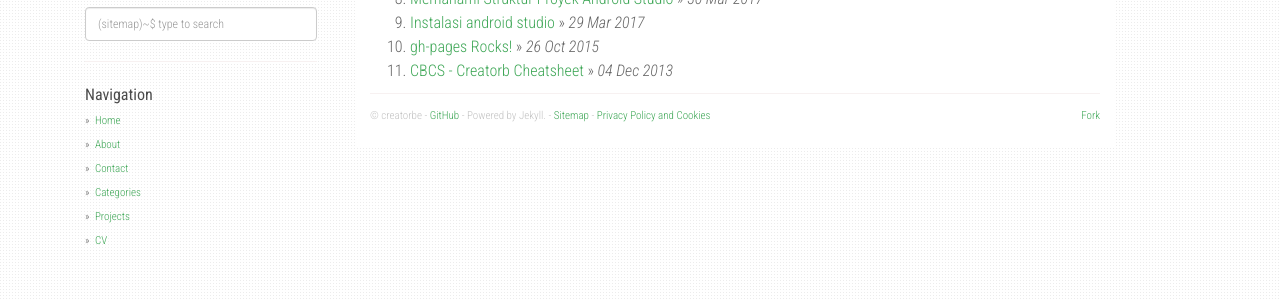
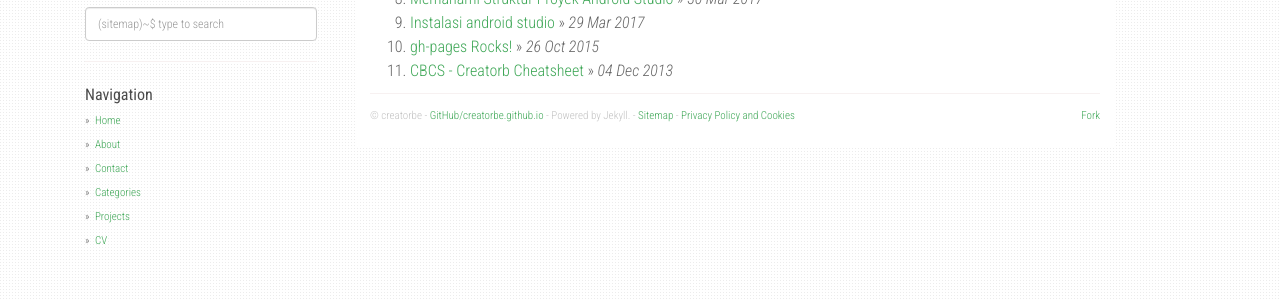
Before and after one commit to creatorbe/creatorbe.github.io, a Jekyll site: the page built from index.html, in a window 1280 px wide. Shown: the part 296-596 px from the top of the page. Built offline with Jekyll 4.4.1, drawn with Linux system fonts in a browser that asks for light colours; nearby versions of some CDN libraries; the list of posts is cut into pages by our own code.

Commit message:
clear miss understanding typo link

```diff
--- a/_layouts/default.html
+++ b/_layouts/default.html
@@ -153,7 +153,7 @@
         <footer>
           &copy; {{ site.author }}
           {% if site.github %}
-            - <a href="{{ site.github }}">{{ site.github }}</a> - Powered by Jekyll.
+            - <a href="{{ site.github }}/creatorbe.github.io">{{ site.github }}/creatorbe.github.io</a> - Powered by Jekyll.
             - <a href="https://creatorbe.github.io/sitemap.xml">Sitemap</a>
             - <a href="https://creatorbe.github.io/privacy/">Privacy Policy and Cookies</a>
           {% endif %}
```
